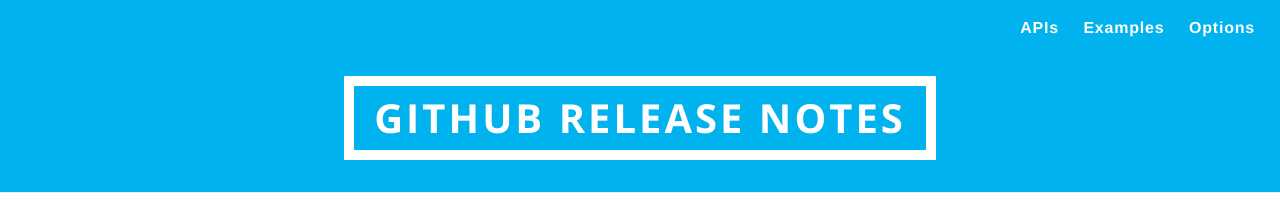
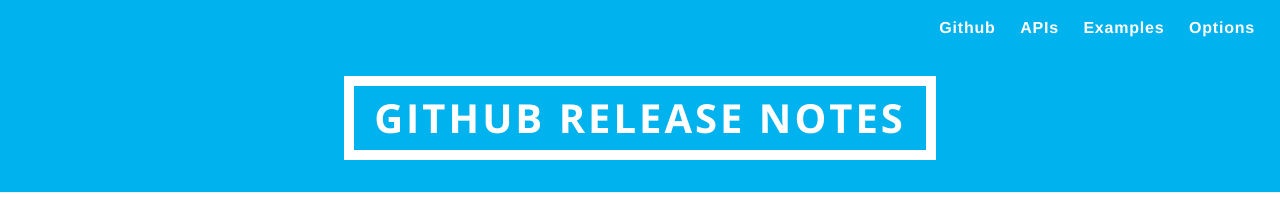
Before and after one commit to github-tools/github-release-notes, a Jekyll site: the page built from docs/index.md, in a window 1280 px wide. Shown: the top 211 px of the page. Built offline with Jekyll 4.4.1, drawn with Linux system fonts in a browser that asks for light colours; nearby versions of some CDN libraries.

Commit message:
Add github link in the docs

```diff
--- a/docs/_includes/header.html
+++ b/docs/_includes/header.html
@@ -1,5 +1,6 @@
 <div class="site-header">
     <nav class="site-nav">
+        <a class="page-link" href="https://github.com/github-tools/github-release-notes">Github</a>
         {% for page in site.pages %}
             {% if page.title %}
                 <a class="page-link" href="{{ page.url | prepend: site.baseurl }}">{{ page.title }}</a>
```
